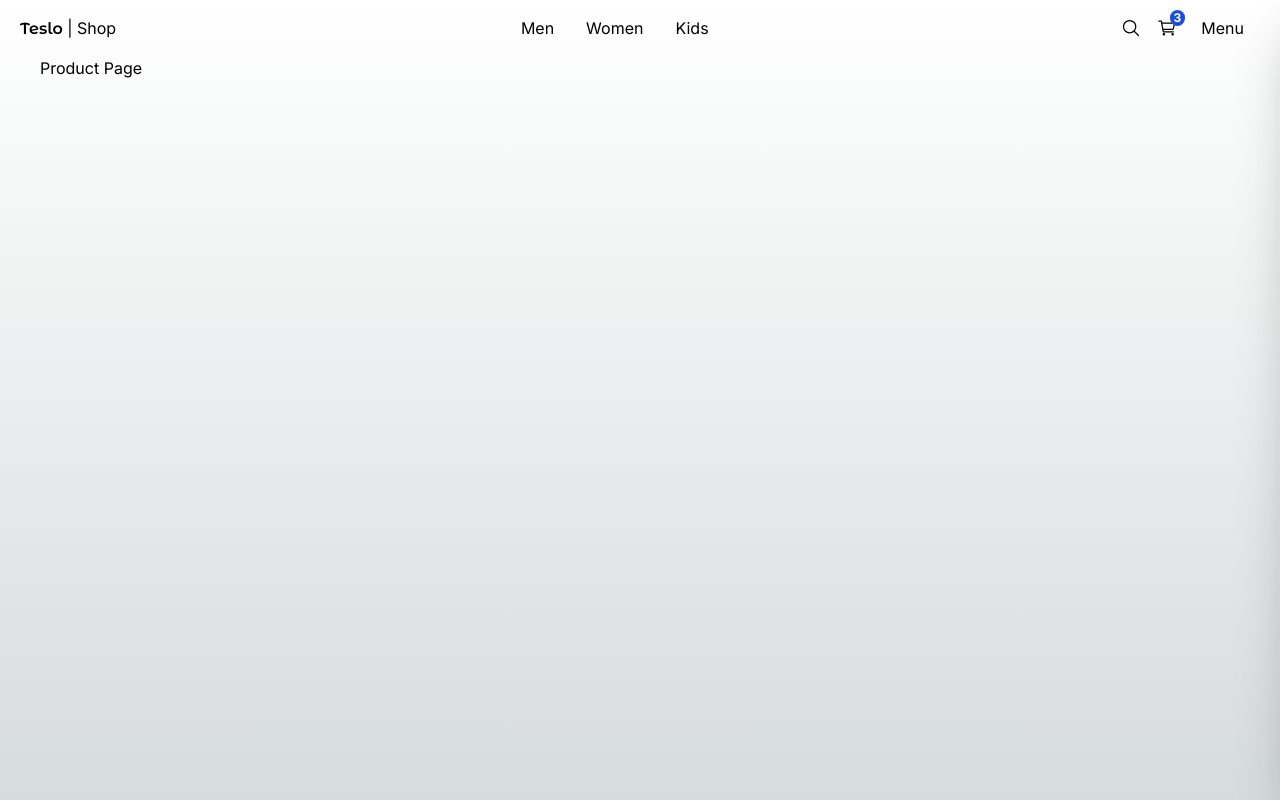
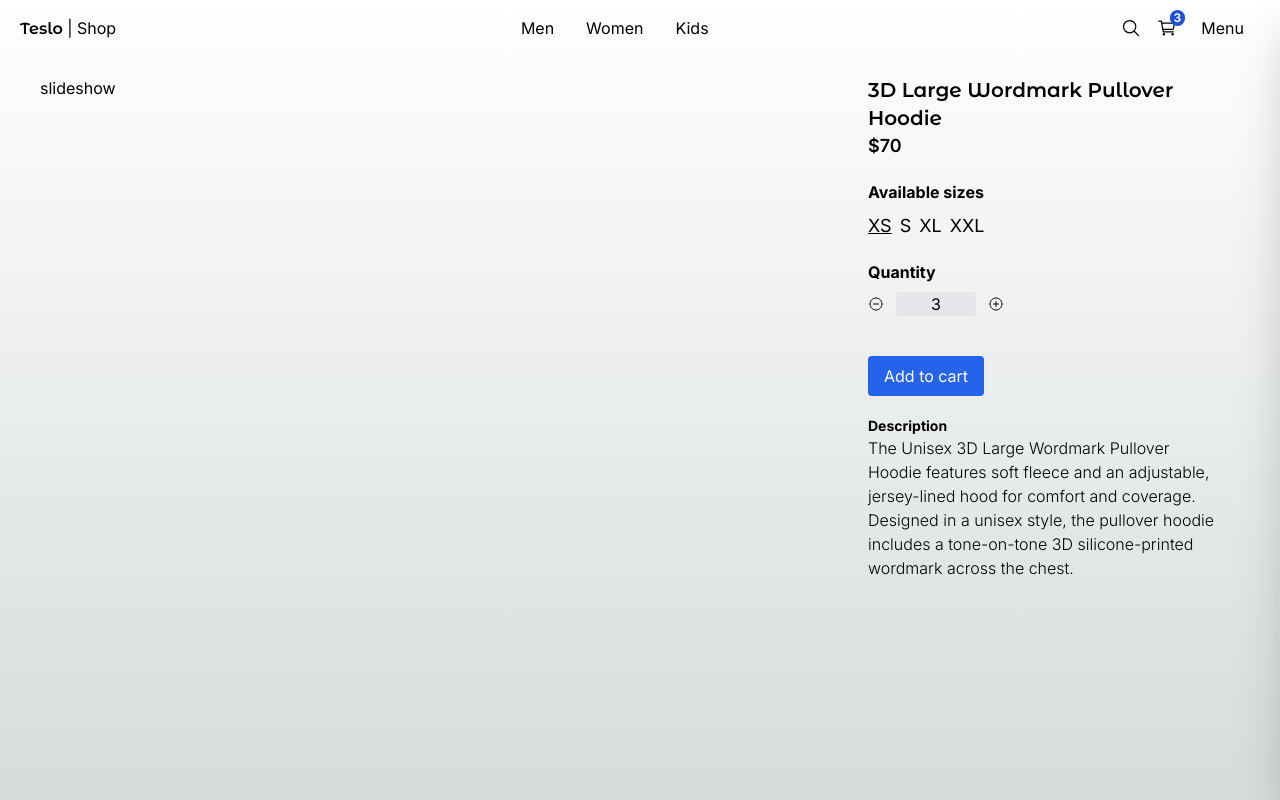
Before and after one commit to vergaraaa/next-ecommerce-shop, a Next.js app: page /product/3d_large_wordmark_pullover_hoodie in a window 1280 px wide. Built offline with nearby package versions, Linux system fonts and the light colour scheme.

Commit message:
💄 product details column

```diff
--- a/src/app/(shop)/product/[slug]/page.tsx
+++ b/src/app/(shop)/product/[slug]/page.tsx
@@ -1,7 +1,51 @@
-export default function ProductPage() {
+import { notFound } from "next/navigation";
+
+import { initialData } from "@/seed/seed";
+import { titleFont } from "@/config/fonts";
+import { SizeSelector } from "@/components/product/size-selector/SizeSelector";
+import { QuantitySelector } from "@/components/product/quantity-selector/QuantitySelector";
+
+interface Props {
+  params: {
+    slug: string;
+  };
+}
+
+export default async function ProductPage({ params }: Props) {
+  const { slug } = await params;
+  const product = initialData.products.find((product) => product.slug === slug);
+
+  if (!product) return notFound();
+
   return (
-    <div>
-      <h1>Product Page</h1>
+    <div className="mt-5 mb-20 grid md:grid-cols-3 gap-3">
+      {/* SLIDESHOW */}
+      <div className="col-span-1 md:col-span-2">slideshow</div>
+
+      {/* DETAILS */}
+      <div className="col-span-1 px-5">
+        <h1 className={`${titleFont.className} antialiased font-bold text-xl`}>
+          {product.title}
+        </h1>
+
+        <p className="text-lg mb-5 font-semibold">${product.price}</p>
+
+        {/* SIZE SELECTOR */}
+        <SizeSelector
+          selectedSize={product.sizes[0]}
+          availableSizes={product.sizes}
+        />
+
+        {/* QUANTITY SELECTOR */}
+        <QuantitySelector quantity={3} />
+
+        {/* ADD TO CART BUTTON */}
+        <button className="btn-primary my-5">Add to cart</button>
+
+        {/* DESCRIPTION */}
+        <h3 className="font-bold text-sm">Description</h3>
+        <p className="font-light">{product.description}</p>
+      </div>
     </div>
   );
 }
--- /dev/null
+++ b/src/app/(shop)/product/not-found.tsx
@@ -0,0 +1,5 @@
+import { PageNotFound } from "@/components/ui/not-found/PageNotFound";
+
+export default function NotFoundPage() {
+  return <PageNotFound />;
+}
--- /dev/null
+++ b/src/components/product/quantity-selector/QuantitySelector.tsx
@@ -0,0 +1,39 @@
+"use client";
+
+import { useState } from "react";
+import { IoAddCircleOutline, IoRemoveCircleOutline } from "react-icons/io5";
+
+interface Props {
+  quantity: number;
+}
+
+export const QuantitySelector = ({ quantity }: Props) => {
+  const [count, setCount] = useState(quantity);
+
+  const onQuantityChanged = (value: number) => {
+    if (count + value < 1) return;
+    if (count + value > 5) return;
+
+    setCount(count + value);
+  };
+
+  return (
+    <div className="my-5">
+      <h3 className="font-bold mb-2">Quantity</h3>
+
+      <div className="flex items-center">
+        <button onClick={() => onQuantityChanged(-1)}>
+          <IoRemoveCircleOutline />
+        </button>
+
+        <span className="w-20 mx-3 px-5 bg-gray-200 text-center rounded">
+          {count}
+        </span>
+
+        <button onClick={() => onQuantityChanged(1)}>
+          <IoAddCircleOutline />
+        </button>
+      </div>
+    </div>
+  );
+};
--- /dev/null
+++ b/src/components/product/size-selector/SizeSelector.tsx
@@ -0,0 +1,28 @@
+import { Size } from "@/interfaces/product.interface";
+import clsx from "clsx";
+
+interface Props {
+  selectedSize: Size;
+  availableSizes: Size[];
+}
+
+export const SizeSelector = ({ selectedSize, availableSizes }: Props) => {
+  return (
+    <div className="my-5">
+      <h3 className="font-bold mb-2">Available sizes</h3>
+
+      <div className="flex gap-2">
+        {availableSizes.map((size) => (
+          <button
+            key={size}
+            className={clsx("hover:underline text-lg", {
+              underline: selectedSize === size,
+            })}
+          >
+            {size}
+          </button>
+        ))}
+      </div>
+    </div>
+  );
+};
```
